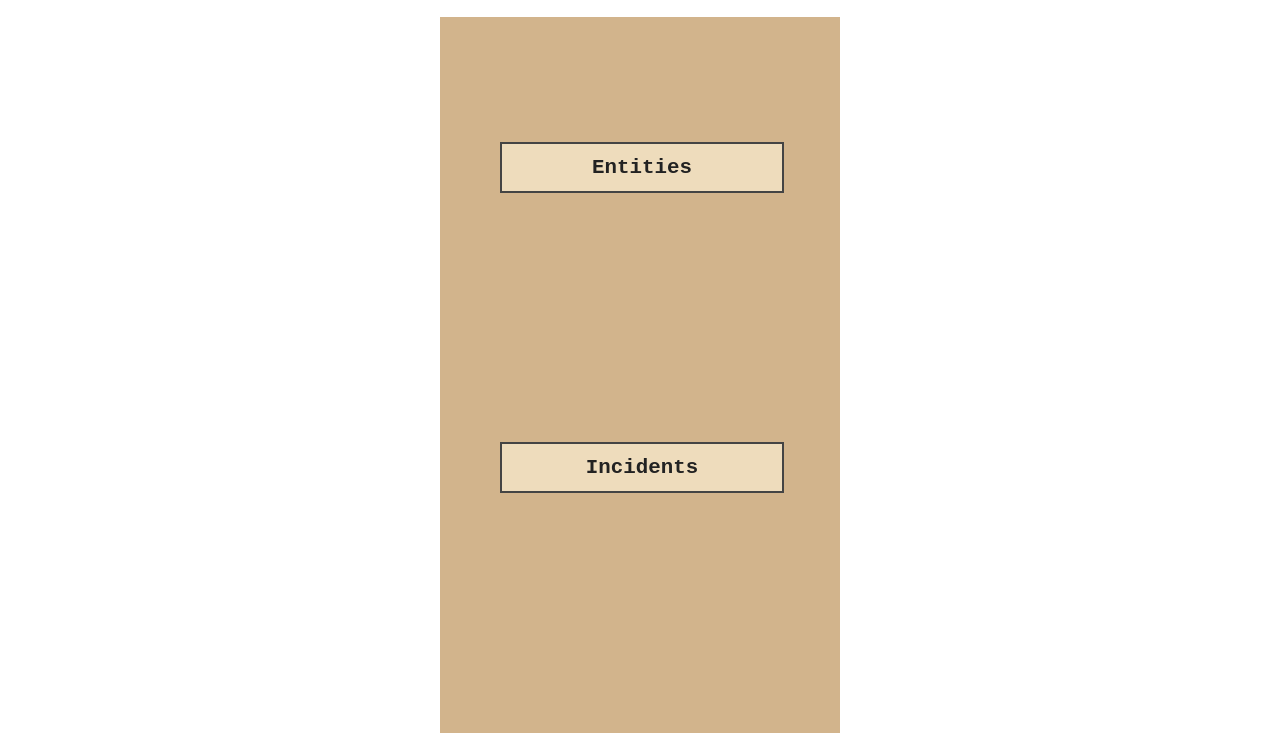
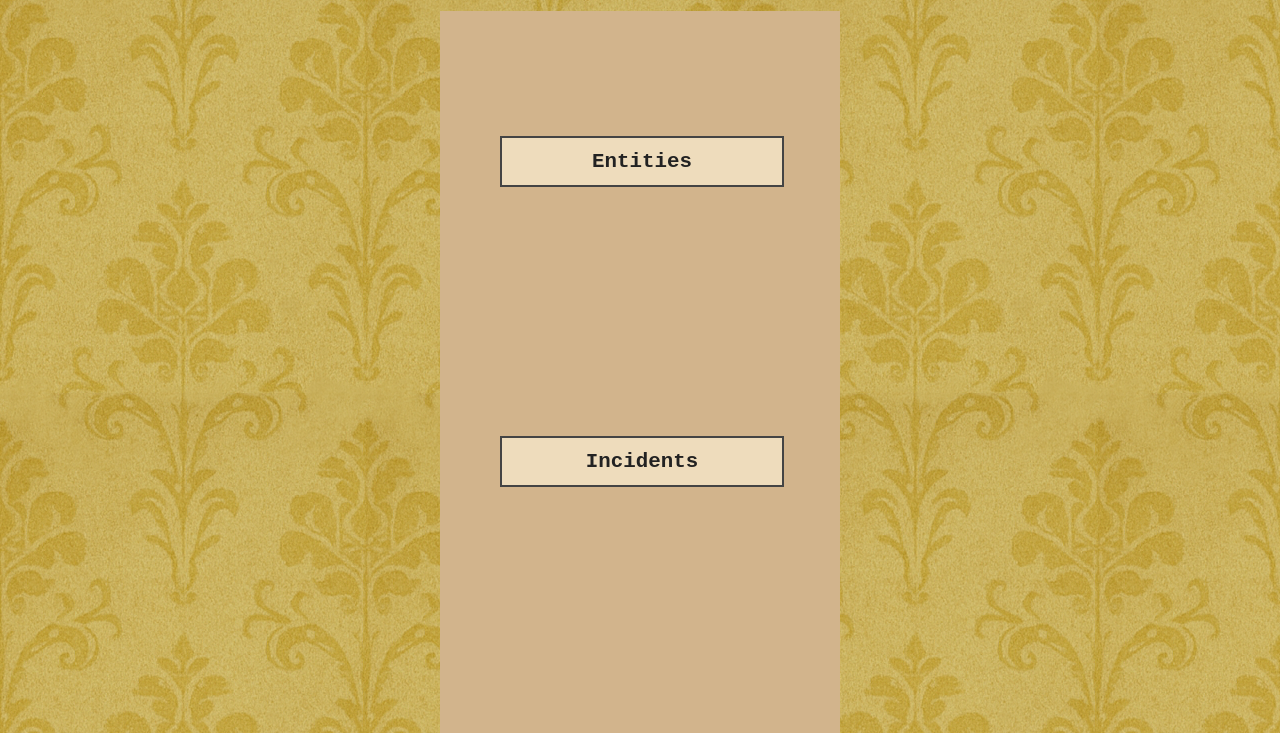
Before and after one commit to Gryffin1234/gryffin1234.github.io, a plain HTML site: page index.html in a window 1280 px wide. Shown: the part 61-794 px from the top of the page. Drawn offline with Linux system fonts and the light colour scheme.

Commit message:
added images

```diff
--- a/css/landing.css
+++ b/css/landing.css
@@ -1,5 +1,5 @@
 html {
-  background: url(./images/wallpaper.png);
+  background: url(../images/wallpaper.png);
 
 }
 
@@ -37,7 +37,7 @@ body {
   background-color: tan;
   width: 400px;
   height: 900px;
-  margin: 20px auto;
+  margin: 0px auto;
   position: relative;
 }
 
```
Also changed, not shown: images/Pin.png (added), images/titlepaper.png (added), 1 other file.
